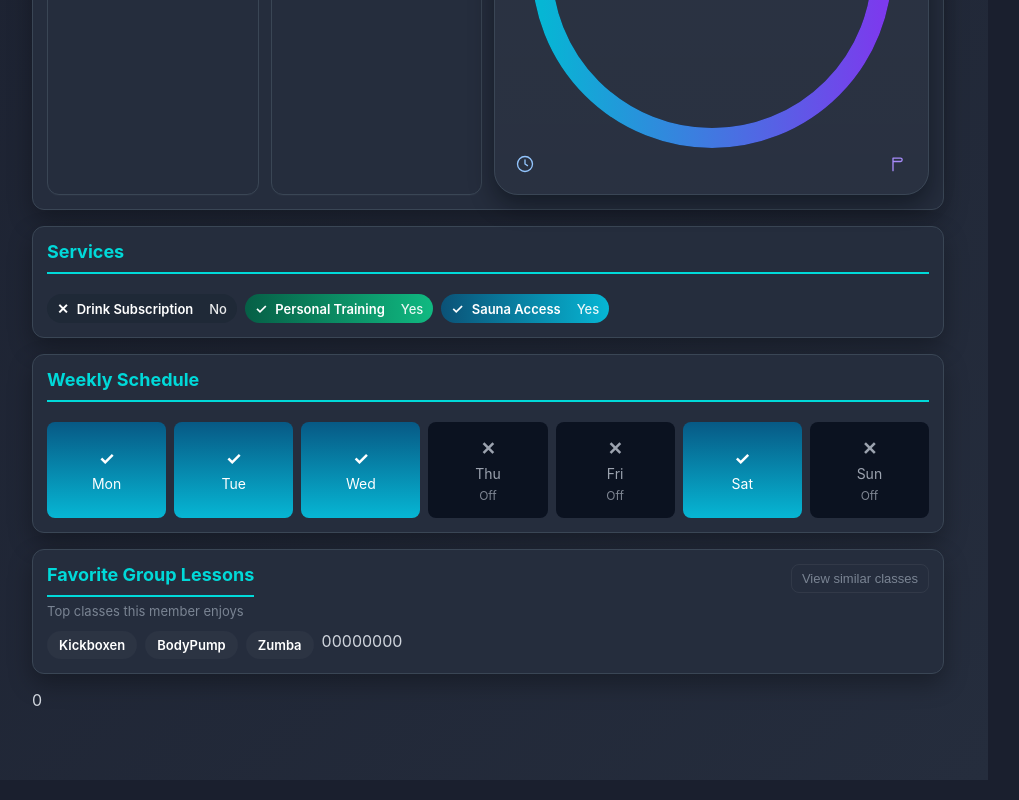
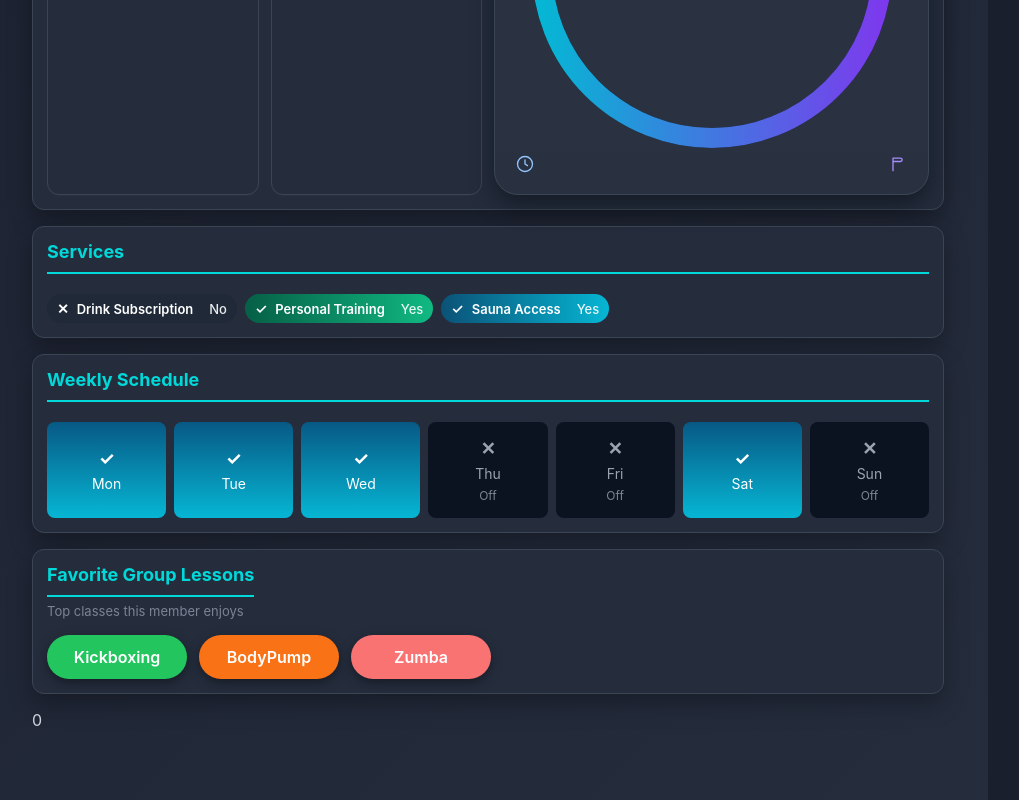
Before and after one commit to hiba-naim/gymdashboard, a React (Vite) app: page /member/1 in a window 1280 px wide. Shown: the part 818-1618 px from the top of the page, without its empty margins (152-1171 px from the left). Built offline with nearby package versions, Linux system fonts and the light colour scheme; sample sign-in values are in the browser's storage.

Commit message:
UI: Favorite Group Lessons — solid color chips, remove button, normalize labels

```diff
--- a/src/pages/UserProfilePage.jsx
+++ b/src/pages/UserProfilePage.jsx
@@ -35,6 +35,22 @@ function bmiToPercent(bmi) {
   const pct = ((clamped - min) / (max - min)) * 100;
   return `${pct}%`;
 }
+
+const GROUP_LESSON_STYLES = {
+  BodyBalance: '#6366F1',   // indigo
+  BodyPump:    '#F97316',   // orange
+  HIT:         '#EA580C',   // deep orange
+  Kickboxing:  '#22C55E',   // green
+  'Les Miles': '#FACC15',   // yellow
+  Pilates:     '#EC4899',   // pink
+  Running:     '#A3E635',   // lime
+  Spinning:    '#0EA5E9',   // light blue
+  XCore:       '#8B5CF6',   // purple
+  Yoga:        '#14B8A6',   // teal
+  Zumba:       '#F97373',   // coral
+};
+
+
 
 export default function UserProfilePage() {
   const { id } = useParams();
@@ -255,7 +271,7 @@ export default function UserProfilePage() {
                         <span>Overweight</span>
                         <span>Obese</span>
                       </div>
-                      <div style={{ fontSize: 11, color: '#9ca3af', marginTop: 8 }}>BMI value is read from the dataset (<code>bmi</code> column). It is not recalculated from height/weight.</div>
+                      <div style={{ fontSize: 11, color: '#9ca3af', marginTop: 8 }}>BMI value (<code>bmi</code> column).</div>
                     </div>
                   </div>
                 </div>
@@ -409,27 +425,16 @@ export default function UserProfilePage() {
             {/* Favorite Group Lessons */}
             {userData.has_fav_group_lesson && (
               <div className="card profile-section" style={{ width: '100%', marginBottom: 16 }}>
-                <div style={{ display: 'flex', justifyContent: 'space-between', alignItems: 'flex-start' }}>
+                <div style={{ display: 'flex', alignItems: 'flex-start' }}>
                   <div>
                     <h2 style={{ marginBottom: 6 }}>Favorite Group Lessons</h2>
                     <div className="muted" style={{ fontSize: 13 }}>Top classes this member enjoys</div>
                   </div>
-
-                  <div>
-                    <button style={{
-                      background: 'transparent',
-                      border: '1px solid rgba(255,255,255,0.06)',
-                      color: 'var(--muted)',
-                      padding: '6px 10px',
-                      borderRadius: 8,
-                      fontSize: 13,
-                      cursor: 'pointer'
-                    }}>View similar classes</button>
-                  </div>
                 </div>
 
-                <div style={{ display: 'flex', gap: 8, flexWrap: 'wrap', marginTop: 12 }}>
-                  {[
+                {(() => {
+                  // dataset keys to check
+                  const lessons = [
                     'Group_Lesson_Kickboxen',
                     'Group_Lesson_BodyPump',
                     'Group_Lesson_Zumba',
@@ -441,24 +446,50 @@ export default function UserProfilePage() {
                     'Group_Lesson_HIT',
                     'Group_Lesson_Spinning',
                     'Group_Lesson_BodyBalance',
-                  ].map((lesson) => (
-                    userData[lesson] && (
-                      <div key={lesson} style={{
-                        padding: '6px 12px',
+                  ];
+
+                  const activeLessons = lessons.filter((lessonKey) => Boolean(userData[lessonKey]));
+
+                  if (activeLessons.length === 0) {
+                    return (
+                      <p className="fav-classes-empty muted">
+                        This member has not selected any favorite group lessons yet.
+                      </p>
+                    );
+                  }
+
+                  return (
+                    <div style={{ display: 'flex', gap: 12, flexWrap: 'wrap', marginTop: 16 }}>
+                      {activeLessons.map((lesson) => {
+                        const raw = lesson.replace('Group_Lesson_', '');
+                        const label = raw === 'Kickboxen' ? 'Kickboxing' : (raw === 'LesMiles' ? 'Les Miles' : raw);
+
+                        const color = GROUP_LESSON_STYLES[label] || 'rgba(255,255,255,0.06)';
+
+                        return (
+                          <div
+                            key={lesson}
+                            style={{
+                              padding: '12px 24px',
                               borderRadius: 9999,
-                        background: 'rgba(255,255,255,0.03)',
+                              backgroundColor: color,
                               color: '#fff',
                               fontWeight: 600,
-                        fontSize: 13,
+                              fontSize: 16,
+                              minWidth: 140,
                               display: 'inline-flex',
+                              justifyContent: 'center',
                               alignItems: 'center',
-                        gap: 8
-                      }}>
-                        {lesson.replace('Group_Lesson_', '')}
+                              boxShadow: '0 4px 12px rgba(0,0,0,0.4)'
+                            }}
+                          >
+                            {label}
                           </div>
-                    )
-                  ))}
+                        );
+                      })}
                     </div>
+                  );
+                })()}
               </div>
             )}
 
--- a/src/styles/user-profile.css
+++ b/src/styles/user-profile.css
@@ -254,3 +254,44 @@
     padding: 15px;
   }
 }
+
+/* Favorite classes chips */
+.fav-classes-chips {
+  display: flex;
+  flex-wrap: wrap;
+  gap: 12px;
+  margin-top: 16px;
+}
+
+.fav-class-chip {
+  display: inline-flex;
+  align-items: center;
+  justify-content: center;
+  padding: 10px 18px;
+  border-radius: 30px;
+  font-size: 14px;
+  font-weight: 600;
+  color: #fff;
+  cursor: default;
+  transition: transform 0.18s ease, box-shadow 0.18s ease;
+}
+
+/* Soft neon gradient background */
+.gradient-chip {
+  background: linear-gradient(135deg,
+    rgba(56, 189, 248, 0.35),
+    rgba(168, 85, 247, 0.45)
+  );
+  border: 1px solid rgba(148, 163, 184, 0.25);
+  box-shadow: 0 4px 12px rgba(0, 0, 0, 0.3);
+}
+
+.gradient-chip:hover {
+  transform: translateY(-3px);
+  box-shadow: 0 6px 16px rgba(0, 0, 0, 0.45);
+}
+
+.fav-classes-empty {
+  margin-top: 10px;
+  font-size: 13px;
+}
```
Also changed, not shown: public/health_fitness_dataset.csv, 1 other file (tests, documents, lock files or other folders). Lines whose indentation alone changed are shown as unchanged.
